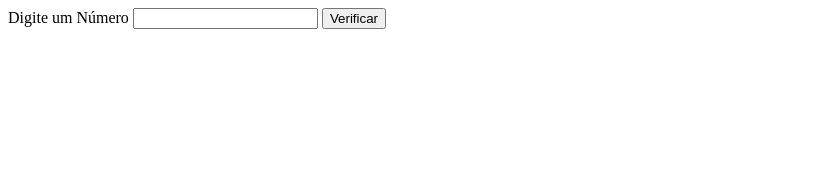
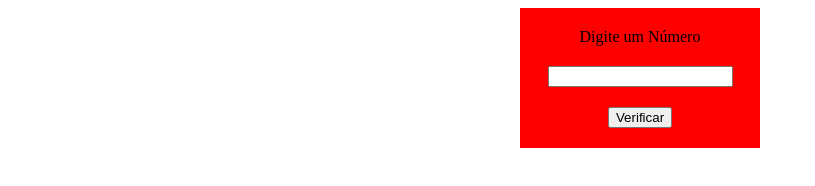
Before and after one commit to jose-alexx/aula-dom-font-back, a plain HTML site: page index.html in a window 1280 px wide. Shown: the whole page, without its empty margins (0-815 px from the left). Drawn offline with Linux system fonts and the light colour scheme.

Commit message:
enviando alteracaoes de index.html e style.css

```diff
--- a/index.html
+++ b/index.html
@@ -4,10 +4,11 @@
     <meta charset="UTF-8">
     <meta name="viewport" content="width=device-width, initial-scale=1.0">
     <title>Document</title>
+    <link rel="stylesheet" href="style.css">
 </head>
 <body>
 
-    <div>
+    <div id="main">
         <label for="">Digite um Número</label>
         <input type="text">
         <button>Verificar</button>
--- /dev/null
+++ b/style.css
@@ -0,0 +1,11 @@
+#main {
+    background-color: red;
+    width: 200px;
+    padding: 20px;
+    margin: auto;
+    text-align: center;
+}
+
+input, button {
+    margin-top: 20px;
+}
```
